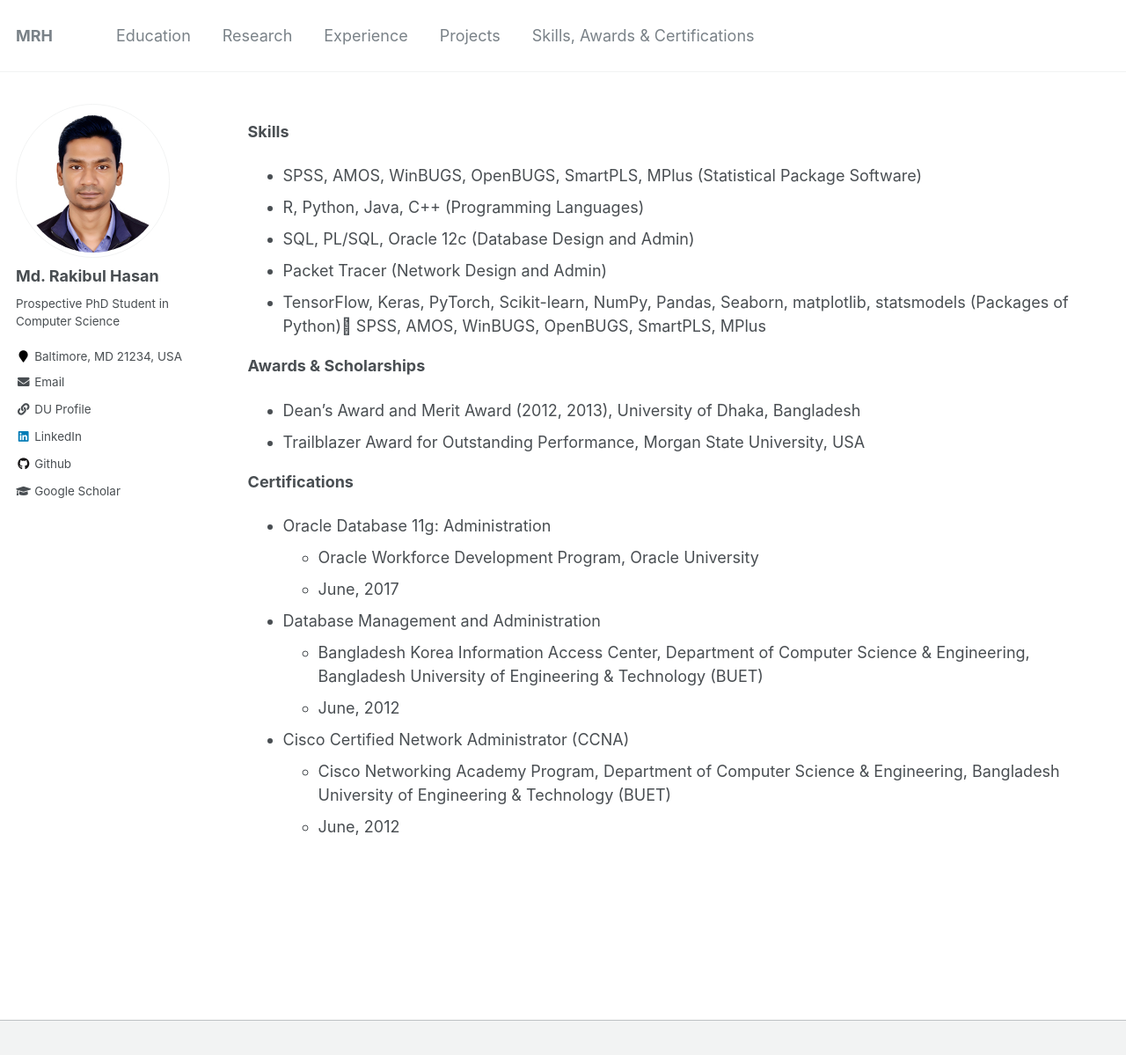
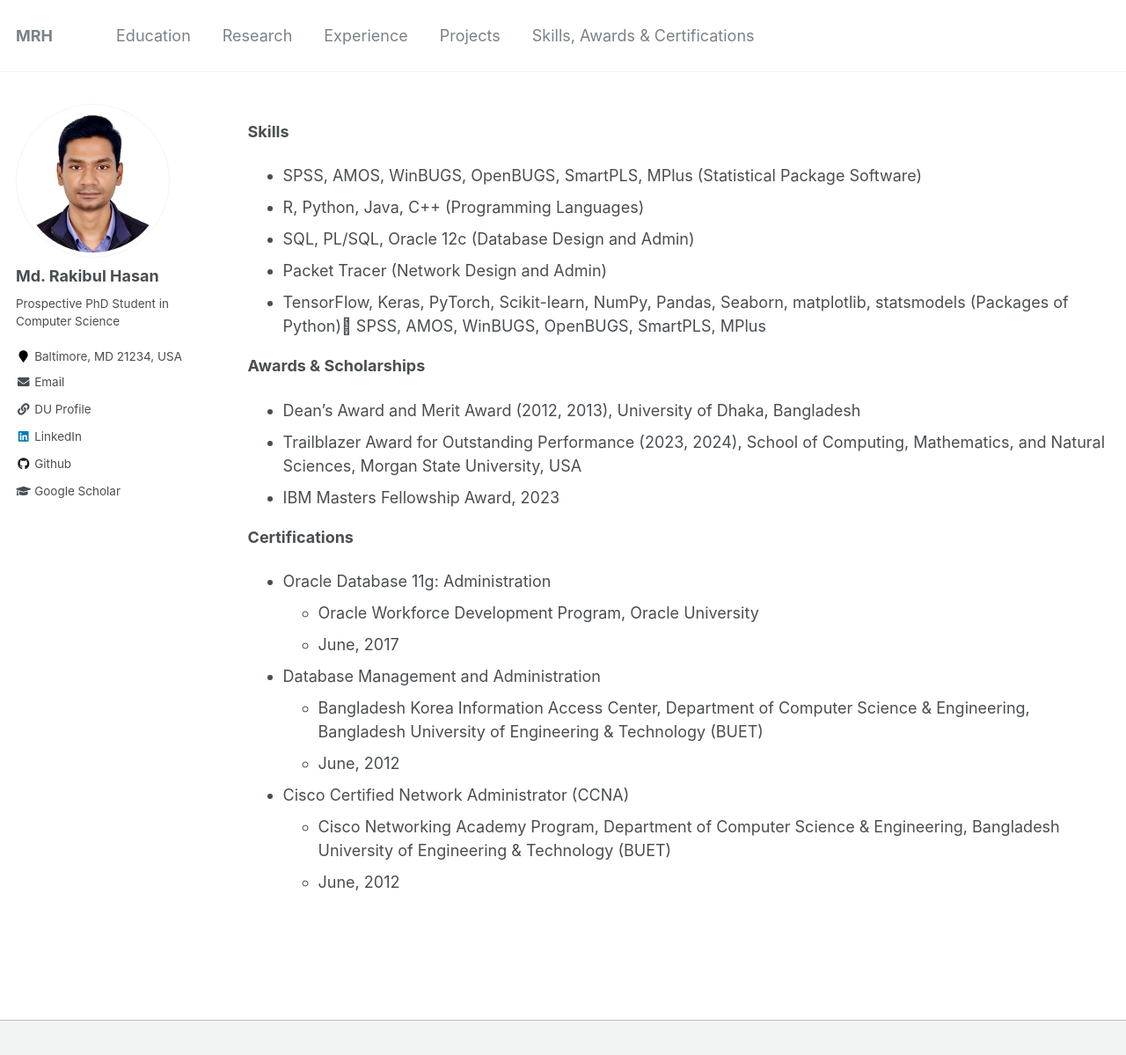
Before and after one commit to Hasan-MdRakibul/hasan-mdrakibul.github.io, a Jekyll site: the page built from _pages/skills.md, in a window 1280 px wide and 1232 px high. Shown: the top 1199 px of the window at 88% size. Built offline with Jekyll 4.4.1, drawn with Linux system fonts in a browser that asks for light colours.

Commit message:
Update skills.md

```diff
--- a/_pages/skills.md
+++ b/_pages/skills.md
@@ -14,7 +14,8 @@ author_profile: true
 
 **Awards & Scholarships**
 - Dean’s Award and Merit Award (2012, 2013), University of Dhaka, Bangladesh
-- Trailblazer Award for Outstanding Performance, Morgan State University, USA
+- Trailblazer Award for Outstanding Performance (2023, 2024), School of Computing, Mathematics, and Natural Sciences, Morgan State University, USA
+- IBM Masters Fellowship Award, 2023
 
 **Certifications**
 - Oracle Database 11g: Administration
```
